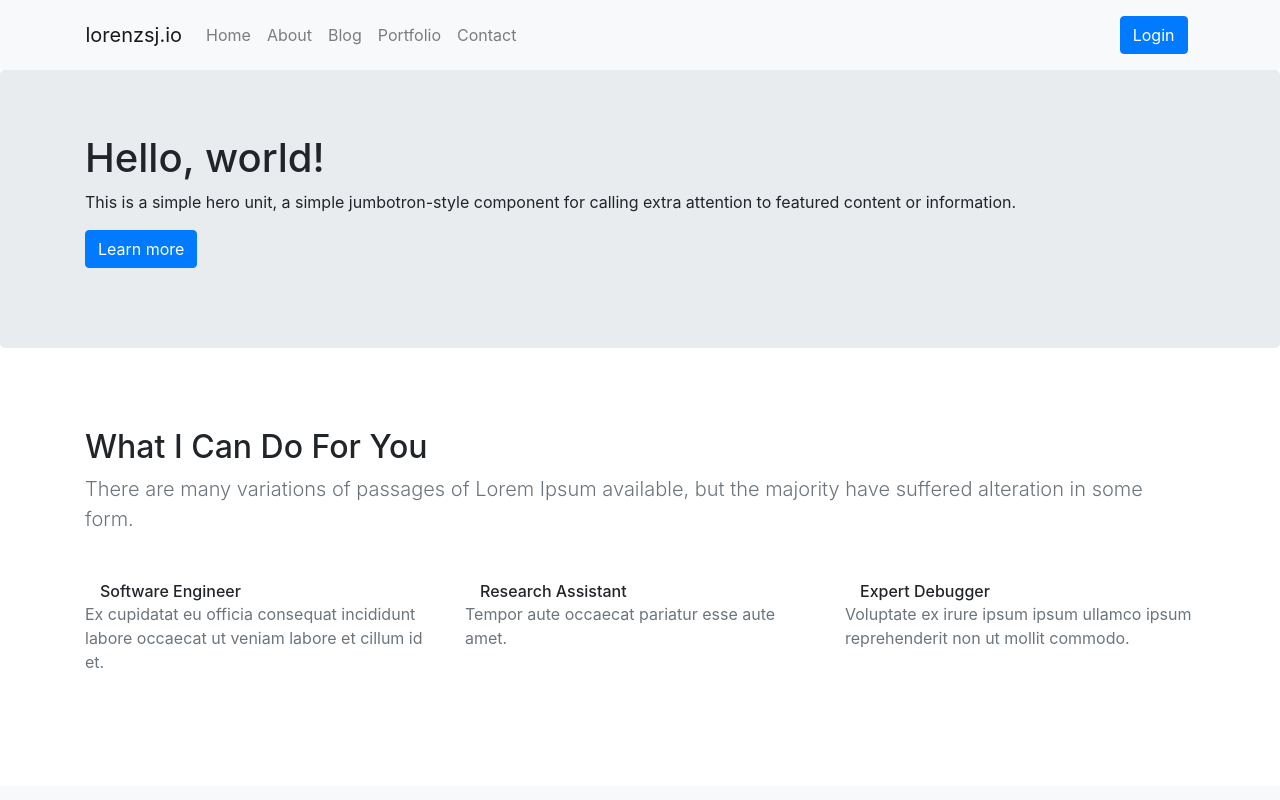
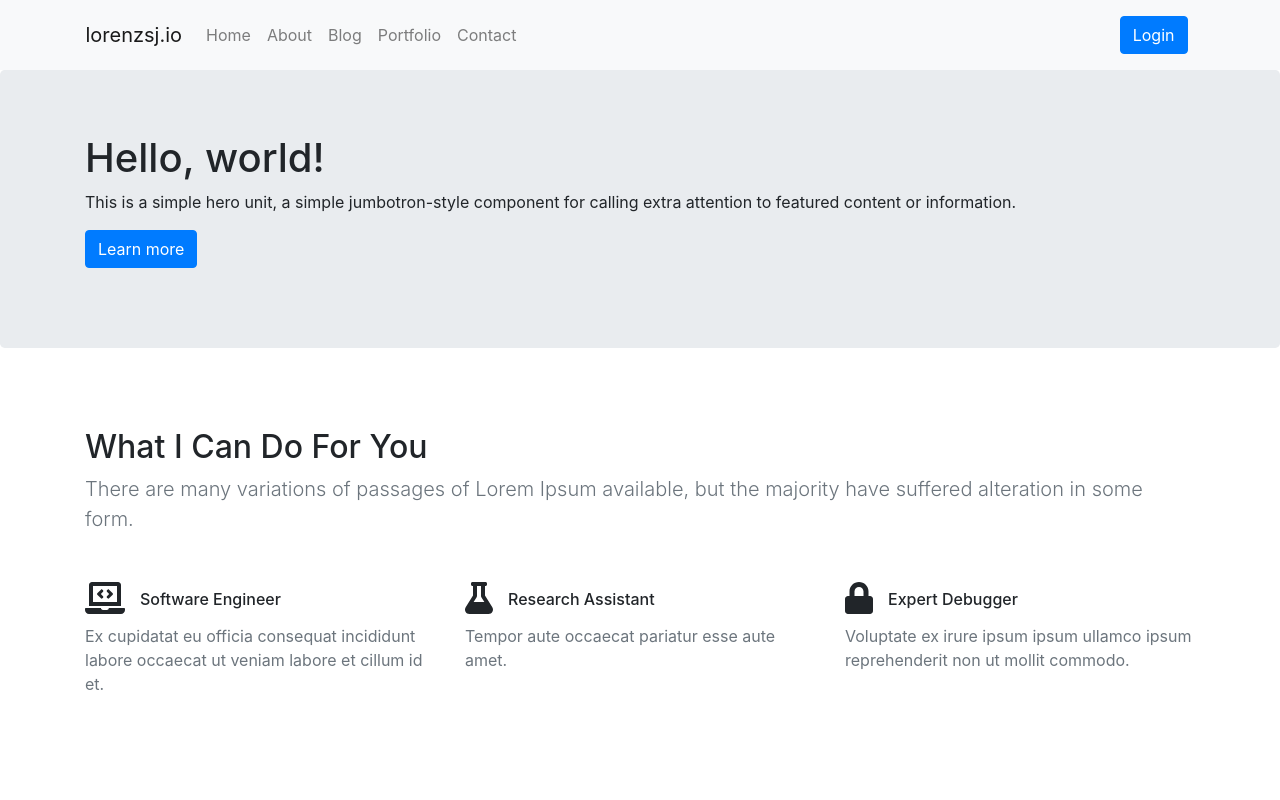
Before and after one commit to lorenzsj/lorenzsj, a React (Create React App) app in the folder app/: page / in a window 1280 px wide. Shown: the top 800 px of the page. Built offline with nearby package versions, Linux system fonts and the light colour scheme.

Commit message:
replaced svgs in serviceCard with fontawesome icons

```diff
--- a/app/src/components/BlogCard.js
+++ b/app/src/components/BlogCard.js
@@ -15,7 +15,7 @@ function Blog(props) {
               <h5><a className="text-dark" href="#">{props.title}</a></h5>
             </div>
             {/* Card Badge */}
-            <div className="col-sm-auto ml-auto">
+            <div className="col-sm-auto ml-auto"> {/* FIXME: does not correctly respond to mobile scaling */}
               <h5><span className="badge badge-primary">{props.badge}</span></h5>
             </div>
           </div>
--- a/app/src/components/ServiceCard.js
+++ b/app/src/components/ServiceCard.js
@@ -1,16 +1,17 @@
 import React from 'react';
+
+import { FontAwesomeIcon } from '@fortawesome/react-fontawesome';
+
+import './ServiceCard.scss';
 
 function ServiceCard(props) {
   return (
     <div className="col-sm-6 col-lg-4 mb-3">
       {/* Service Header */}
-      <div className="row services-header">
+      <div className="row mb-2">
         {/* Service Icon */}
         <div className="col-sm-auto pr-0"> {/* FIXME: Issue with responsiveness */}
-          {/* FIXME: plain svg tag doesn't work w/ react */}
-          {/*<svg className="lnr text-primary services-icon">
-            <use xlink:href="#lnr-screen"></use>
-          </svg>*/}
+          <FontAwesomeIcon icon={props.icon} size="2x"/>
         </div>
         {/* Service Name */}
         <div className="d-flex col-sm-auto align-items-center">
--- /dev/null
+++ b/app/src/components/ServiceCard.scss
@@ -0,0 +1,8 @@
+.lnr {
+    display: inline-block;
+    fill: currentColor;
+    width: 1em;
+    height: 1em;
+    vertical-align: -0.05em;
+    stroke-width: 1;
+  }
--- a/app/src/components/Services.js
+++ b/app/src/components/Services.js
@@ -2,16 +2,23 @@ import React from 'react';
 
 import ServiceCard from './ServiceCard';
 
+import { faLaptopCode} from '@fortawesome/free-solid-svg-icons';
+import { faFlask} from '@fortawesome/free-solid-svg-icons';
+import { faLock} from '@fortawesome/free-solid-svg-icons';
+
 const cards = [
   {
+    icon: faLaptopCode,
     title: "Software Engineer",
     description: "Ex cupidatat eu officia consequat incididunt labore occaecat ut veniam labore et cillum id et."
   },
   {
+    icon: faFlask,
     title: "Research Assistant",
     description: "Tempor aute occaecat pariatur esse aute amet."
   },
   {
+    icon: faLock,
     title: "Expert Debugger",
     description: "Voluptate ex irure ipsum ipsum ullamco ipsum reprehenderit non ut mollit commodo.",
   }
@@ -26,7 +33,7 @@ function Services() {
         <div className="row">
           {
             cards.map(function(c) {
-              return <ServiceCard title={c.title} description={c.description} />;
+              return <ServiceCard icon={c.icon} title={c.title} description={c.description} />;
             })
           }
         </div>
```
Also changed, not shown: app/src/scss/_hero.scss (deleted).
